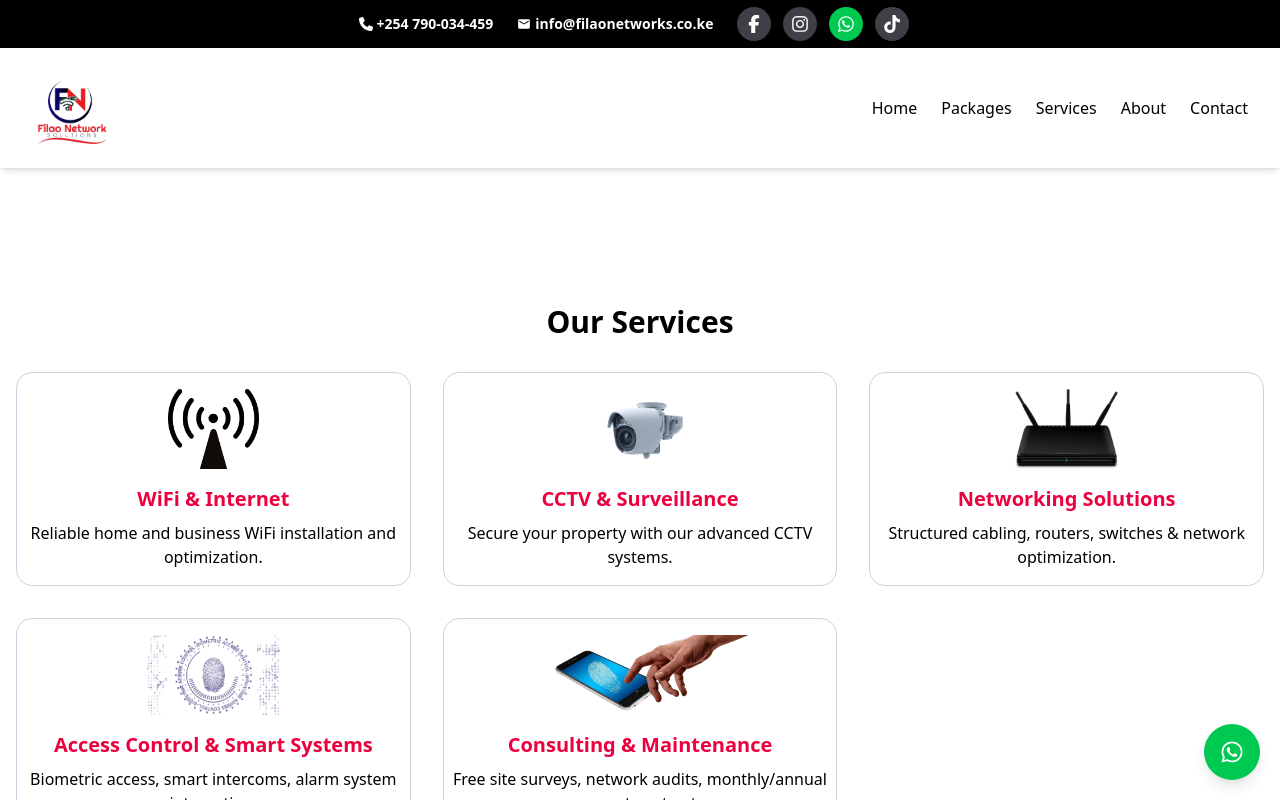
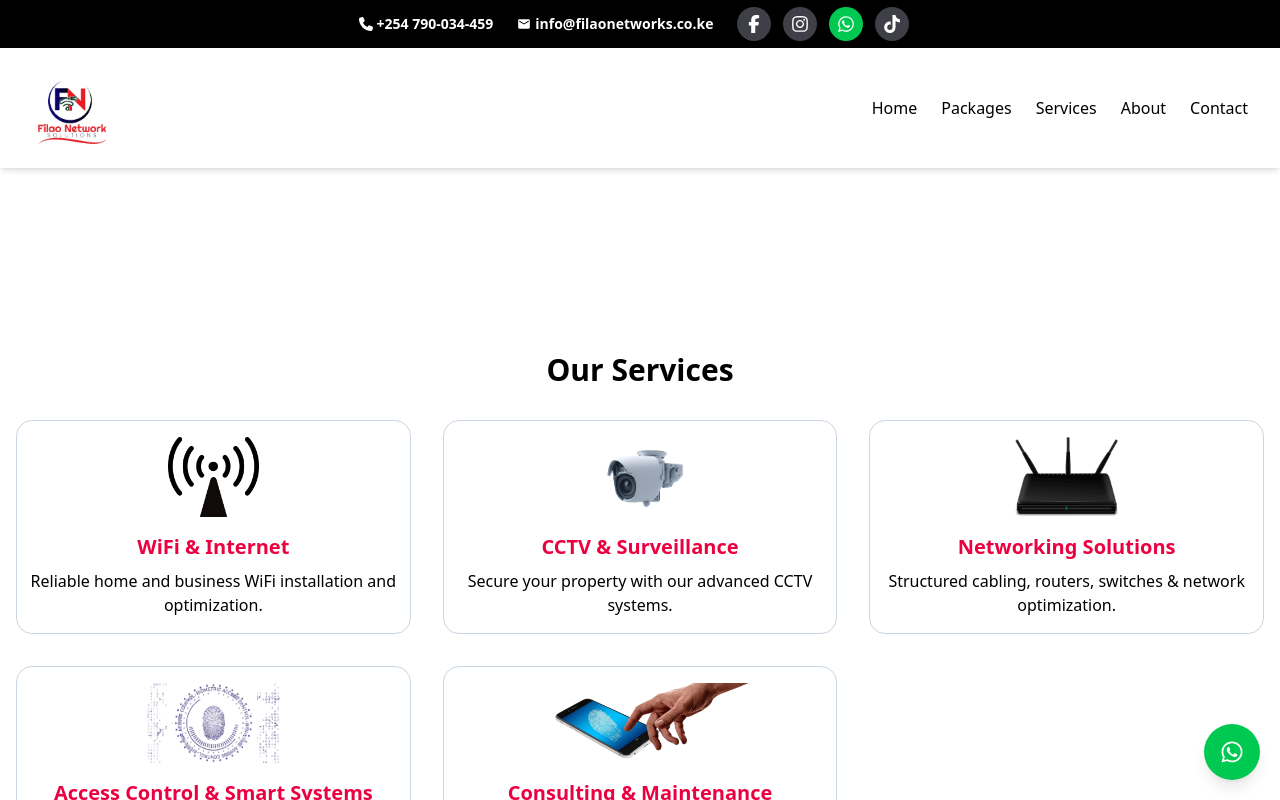
Before and after one commit to millan-amara/filaonetworks, a React (Vite) app: page /services in a window 1280 px wide. Shown: the top 800 px of the page. Built offline with nearby package versions, Linux system fonts and the light colour scheme.

Commit message:
adjust service page padding

```diff
--- a/src/components/ServiceSection.jsx
+++ b/src/components/ServiceSection.jsx
@@ -50,8 +50,8 @@ const cardVariants = {
 function ServiceSection({ adjustMargin = false }) {
   return (
     <section
-      className={`px-4 text-center h-auto md:h-screen flex flex-col md:justify-center ${
-        adjustMargin ? "-mt-20 md:mt-0" : ""
+      className={`px-4 text-center h-auto md:min-h-screen flex flex-col md:justify-center ${
+        adjustMargin ? "-mt-20 md:mt-0" : "mt-12"
       }`}
     >
       <motion.h2
--- a/src/pages/Packages.jsx
+++ b/src/pages/Packages.jsx
@@ -84,7 +84,7 @@ function Packages() {
     <>
     <Navbar />
     <motion.div
-      className="mb-12 mt-4 px-4 h-auto md:min-h-screen md:flex flex-col justify-center"
+      className="mb-12 mt-12 md:mt-4 px-4 h-auto md:min-h-screen md:flex flex-col justify-center"
       initial="hidden"
       whileInView="visible"
       viewport={{ once: true }}
```
